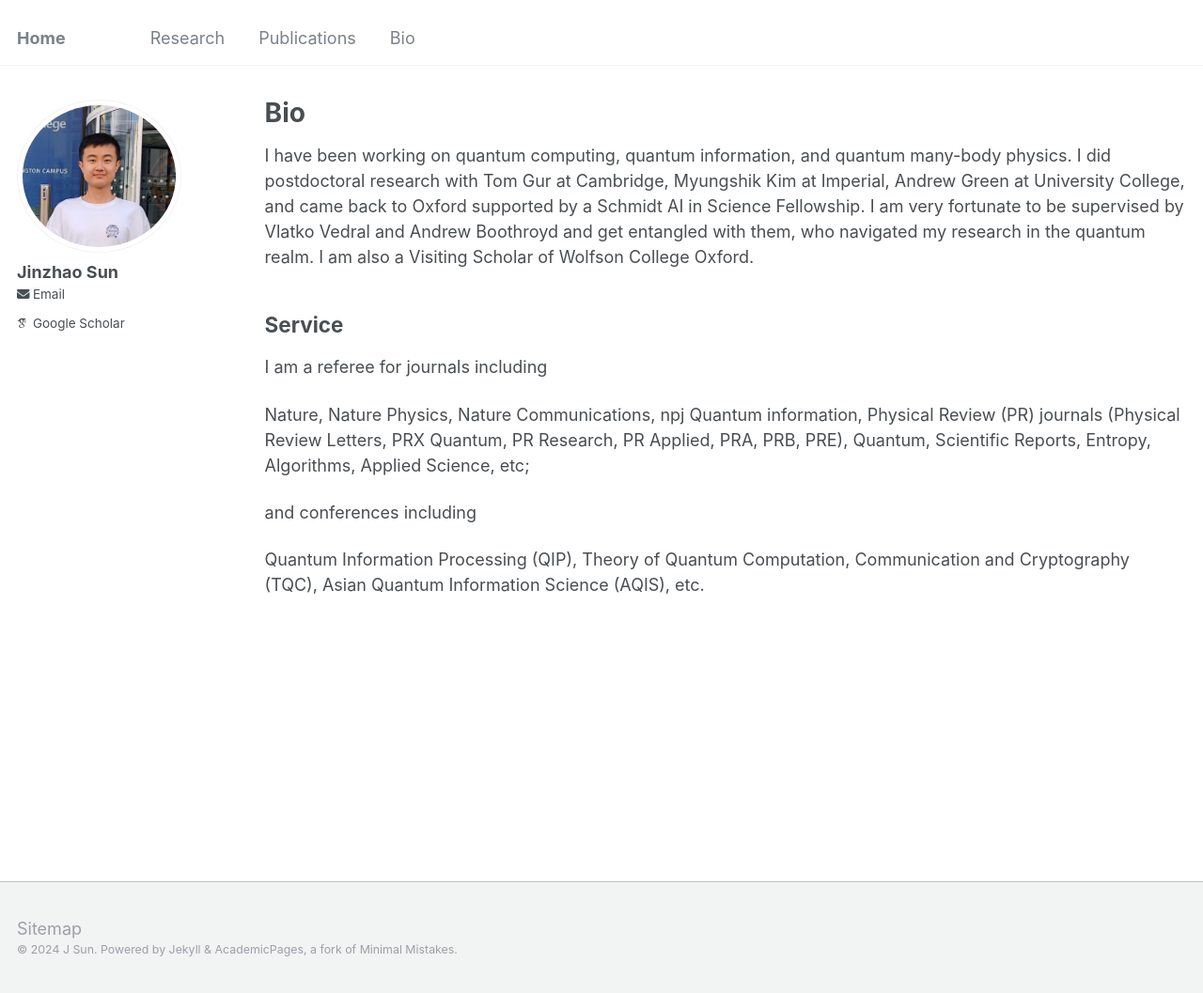
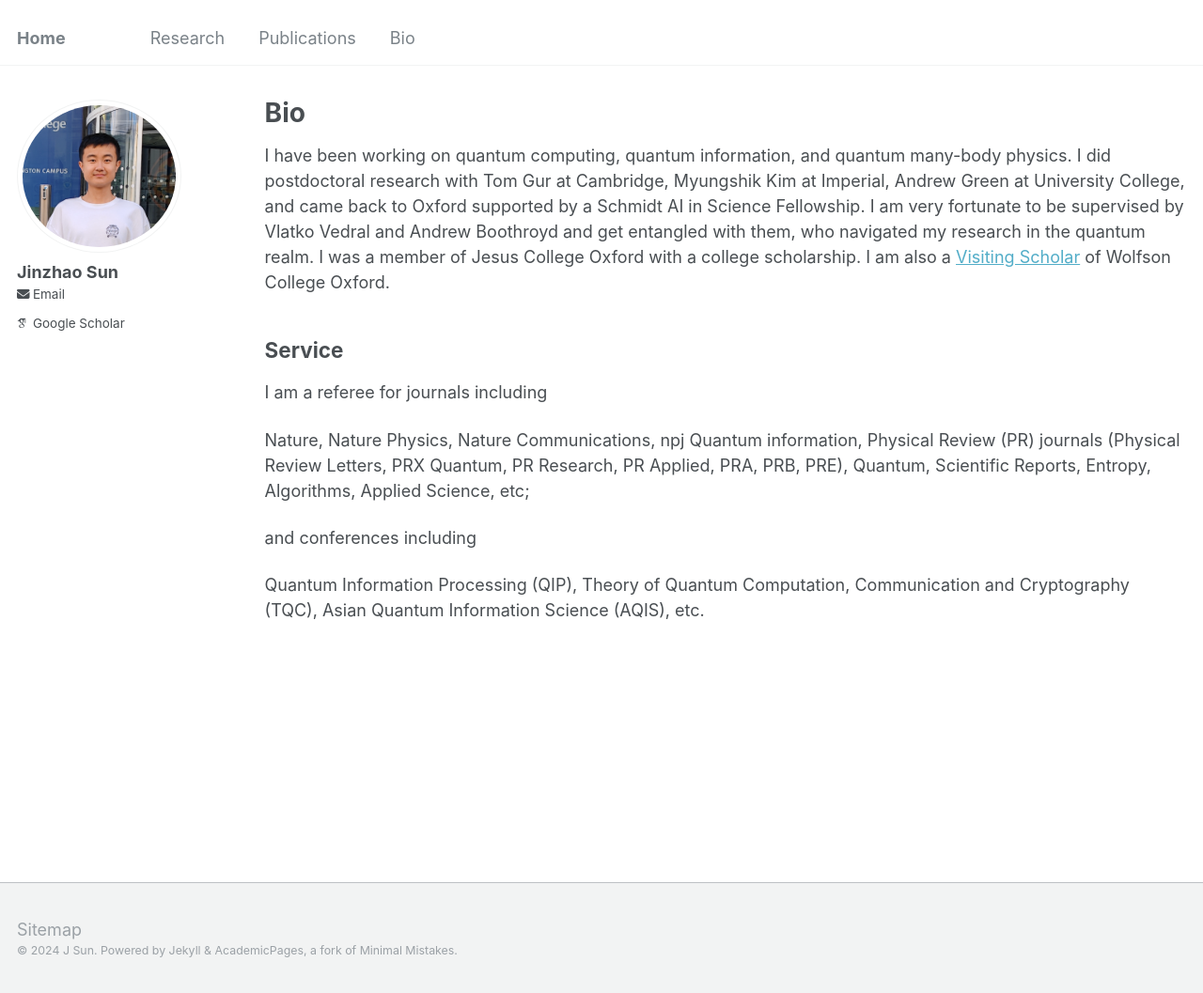
Before and after one commit to jinzhao-sun/jinzhao-sun.github.io, a Jekyll site: the page built from _pages/cv.md, in a window 1280 px wide and 1057 px high. Shown: the whole window at 94% size. Built offline with Jekyll 4.4.1, drawn with Linux system fonts in a browser that asks for light colours; some web fonts are replaced.

Commit message:
Update cv.md

```diff
--- a/_pages/cv.md
+++ b/_pages/cv.md
@@ -9,7 +9,7 @@ redirect_from:
 
 {% include base_path %}
 
-I have been working on quantum computing, quantum information, and quantum many-body physics.  I did postdoctoral research with Tom Gur at Cambridge, Myungshik Kim at Imperial, Andrew Green at University College, and came back to Oxford supported by a Schmidt AI in Science Fellowship. I am very fortunate to be supervised by Vlatko Vedral and Andrew Boothroyd and get entangled with them, who navigated my research in the quantum realm. I am also a Visiting Scholar of Wolfson College Oxford.
+I have been working on quantum computing, quantum information, and quantum many-body physics.  I did postdoctoral research with Tom Gur at Cambridge, Myungshik Kim at Imperial, Andrew Green at University College, and came back to Oxford supported by a Schmidt AI in Science Fellowship. I am very fortunate to be supervised by Vlatko Vedral and Andrew Boothroyd and get entangled with them, who navigated my research in the quantum realm. I was a member of Jesus College Oxford with a college scholarship. I am also a [Visiting Scholar](https://www.wolfson.ox.ac.uk/person/jinzhao-sun/) of Wolfson College Oxford.
 
 Service
 -----
```
